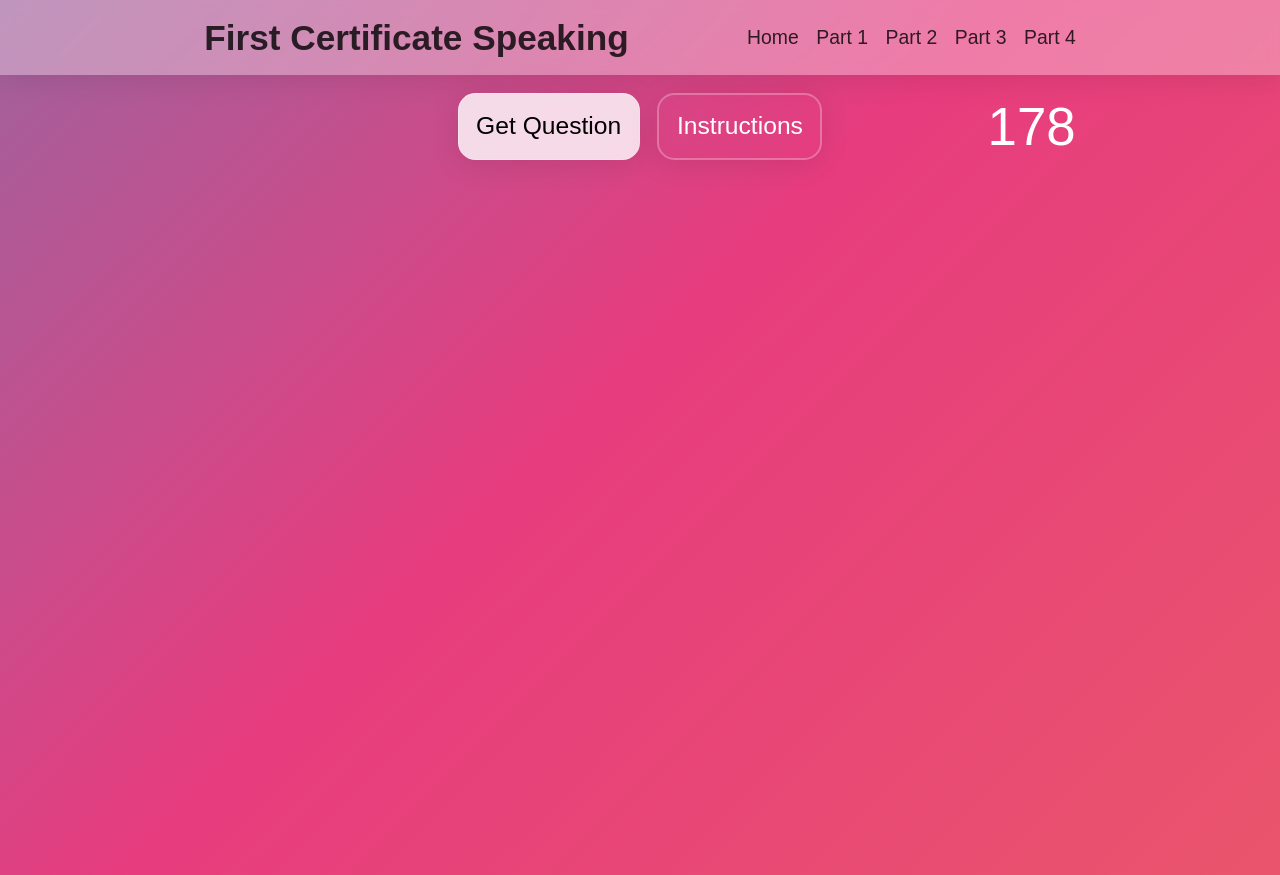
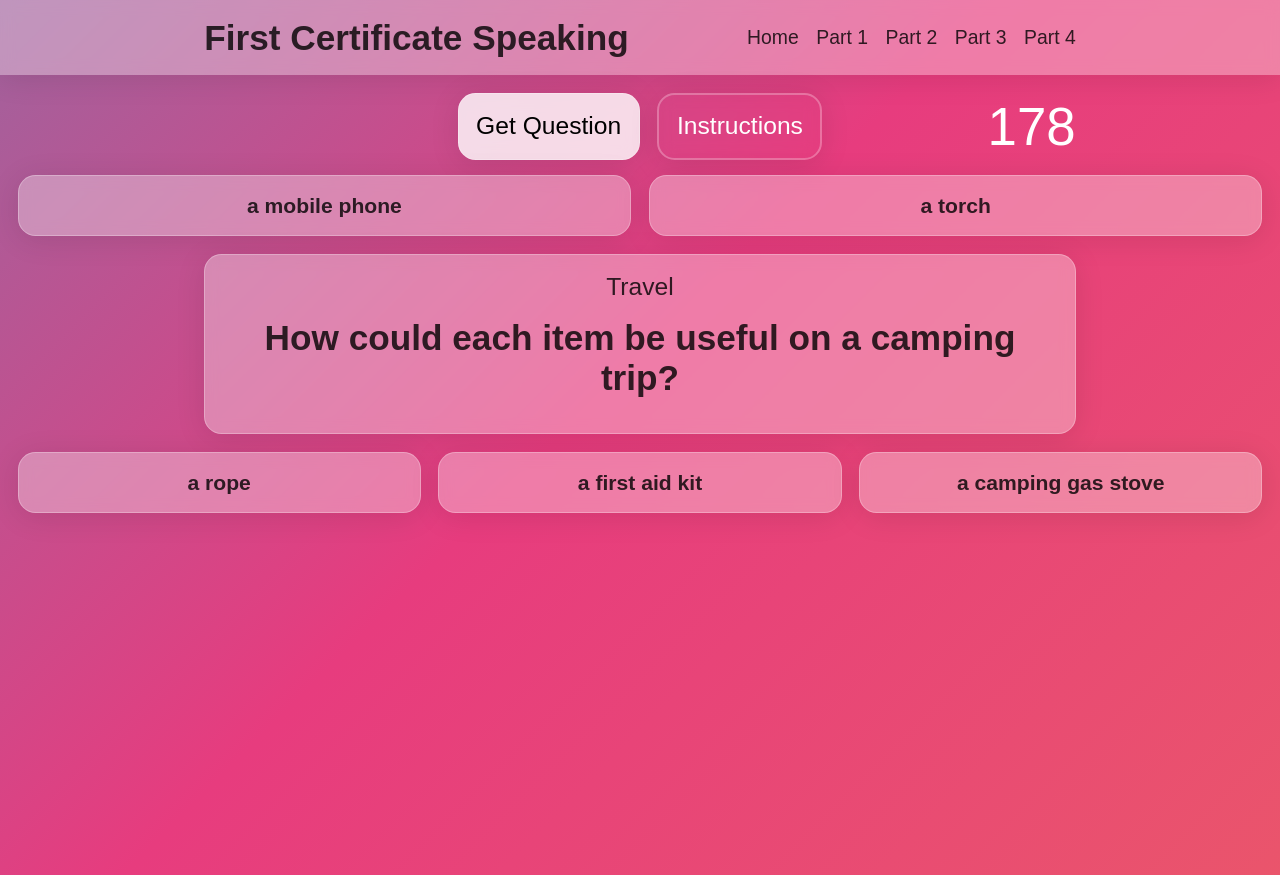
Before and after one commit to 11ac11/speakgen, a Next.js app: page /speaking3 in a window 1280 px wide. Both pictures are taken after a click on the button "Get Question". Built offline with nearby package versions, Linux system fonts and the light colour scheme; a web font is replaced by a local one.

Commit message:
fixed timer and question components

```diff
--- a/components/question.tsx
+++ b/components/question.tsx
@@ -2,7 +2,12 @@
 
 import { useEffect, useState } from "react";
 import styles from "../styles/speaking3.module.css";
-import { QuestionTypes, QuestionStructures } from "../types/types";
+import {
+  QuestionTypes,
+  QuestionStructures,
+  Part2QStructure,
+  Part3QStructure,
+} from "../types/types";
 import Questionbtn from "./questionbtn";
 import Instructions from "./instructions";
 import Secondarybtn from "./secondarybtn";
@@ -13,26 +18,13 @@ export default function Question({ questions }: { questions: QuestionTypes }) {
   const { part, instructions, time, speakTo, questionsByTheme } =
     questions || {};
 
-  console.log("questions:", questions);
-
   const [question, setQuestion] = useState<QuestionStructures | undefined>();
   const [theme, setTheme] = useState<string>();
   const [questionNum, setQuestionNum] = useState<number>();
-  const [timeLeft, setTimeLeft] = useState<number | undefined>();
 
   const themes = questionsByTheme;
 
-  useEffect(() => {
-    const interval = setInterval(
-      () =>
-        timeLeft !== undefined
-          ? setTimeLeft(timeLeft > 0 ? timeLeft - 1 : 0)
-          : "",
-      1000
-    );
-
-    return () => clearInterval(interval);
-  }, [timeLeft]);
+  console.log("question:", question);
 
   const handleSelectQuestion = () => {
     let i = parseFloat((Math.random() * (themes.length - 1)).toFixed(0));
@@ -44,10 +36,9 @@ export default function Question({ questions }: { questions: QuestionTypes }) {
       setTheme(themes[i].theme);
       setQuestion(themes[i].questions[j]);
       setQuestionNum(j);
-      setTimeLeft(time);
-      return null;
+    } else {
+      handleSelectQuestion();
     }
-    handleSelectQuestion();
   };
 
   return (
@@ -59,7 +50,6 @@ export default function Question({ questions }: { questions: QuestionTypes }) {
             <Secondarybtn
               onClick={() => {
                 setQuestion(undefined);
-                setTimeLeft(undefined);
               }}
               text="Instructions"
             />
@@ -67,18 +57,22 @@ export default function Question({ questions }: { questions: QuestionTypes }) {
             ""
           )}
         </div>
-        <>
-          {timeLeft !== 0 ? <Timer time={timeLeft} /> : handleSelectQuestion()}
-        </>
+        <>{!!question && <Timer question={question} timeLeft={time} />}</>
       </div>
       <>
-        <>
-          {question ? (
-            <Question2 part={part} question={question} theme={theme} />
-          ) : (
-            <Instructions instructions={instructions} speakTo={speakTo} />
-          )}
-        </>
+        {question ? (
+          <Question2
+            part={part}
+            question={question}
+            theme={theme}
+            points={(question as Part3QStructure).points}
+            statement={
+              (question as Part2QStructure | Part3QStructure).statement
+            }
+          />
+        ) : (
+          <Instructions instructions={instructions} speakTo={speakTo} />
+        )}
       </>
     </div>
   );
--- a/components/question2.tsx
+++ b/components/question2.tsx
@@ -5,71 +5,75 @@ import { QuestionTypes, QuestionStructures } from "../types/types";
 
 export default function Question({
   question,
+  points,
+  statement,
+  image1,
+  image2,
   theme,
   part,
 }: {
-  question: QuestionStructures | String | undefined;
+  question: QuestionStructures | String;
+  points?: string[];
+  statement?: string;
+  image1?: string;
+  image2?: string;
   theme: string | undefined;
   part: string | undefined;
 }) {
   console.log("question:", question);
   console.log("theme:", theme);
   console.log("part:", part);
-  // if (part === "part1/4") {
-  //   return (
-  //     <div className="themeCont glass">
-  //       <p className="themeText">{theme}</p>
-  //       <h2>{question}</h2>
-  //     </div>
-  //   );
-  // }
-  // if (part === "part2") {
-  //   return (
-  //     <>
-  //       <div className="themeCont themeContPart2 glass">
-  //         <h2>{question.statement}</h2>
-  //       </div>
-  //       <div className={styles.imgsCont}>
-  //         <img src={question.image1} alt="text" className={styles.img} />
-  //         <img src={question.image2} alt="text" className={styles.img} />
-  //       </div>
-  //     </>
-  //   );
-  // }
-  // if (part === "part3") {
-  //   return (
-  //     <>
-  //       <div className={styles.questionCont}>
-  //         <div className={styles.pointsCont}>
-  //           <div className={styles.themePoint}>
-  //             {question.points
-  //               .slice(0, question.points.length / 2)
-  //               .map((question, index) => (
-  //                 <div className={`${styles.question} glass`} key={index}>
-  //                   <p>{question}</p>
-  //                 </div>
-  //               ))}
-  //           </div>
-  //         </div>
-  //         <div className="themeCont glass">
-  //           <p>{theme}</p>
-  //           <h2>{question.statement}</h2>
-  //         </div>
-  //         <div className={styles.pointsCont}>
-  //           <div className={styles.themePoint}>
-  //             {question.points
-  //               .slice(question.points.length / 2)
-  //               .map((question, index) => (
-  //                 <div className={`${styles.question} glass`} key={index}>
-  //                   <p>{question}</p>
-  //                 </div>
-  //               ))}
-  //           </div>
-  //         </div>
-  //       </div>
-  //     </>
-  //   );
-  // }
+  if (part === "part1/4") {
+    return (
+      <div className="themeCont glass">
+        <p className="themeText">{theme}</p>
+        <h2>{`${question}`}</h2>
+      </div>
+    );
+  }
+  if (part === "part2") {
+    return (
+      <>
+        <div className="themeCont themeContPart2 glass">
+          <h2>{statement}</h2>
+        </div>
+        <div className={styles.imgsCont}>
+          <img src={image1} alt="text" className={styles.img} />
+          <img src={image2} alt="text" className={styles.img} />
+        </div>
+      </>
+    );
+  }
+  if (part === "part3" && points?.length) {
+    return (
+      <>
+        <div className={styles.questionCont}>
+          <div className={styles.pointsCont}>
+            <div className={styles.themePoint}>
+              {points.slice(0, points.length / 2).map((question, index) => (
+                <div className={`${styles.question} glass`} key={index}>
+                  <p>{question}</p>
+                </div>
+              ))}
+            </div>
+          </div>
+          <div className="themeCont glass">
+            <p>{theme}</p>
+            <h2>{statement}</h2>
+          </div>
+          <div className={styles.pointsCont}>
+            <div className={styles.themePoint}>
+              {points.slice(points.length / 2).map((question, index) => (
+                <div className={`${styles.question} glass`} key={index}>
+                  <p>{question}</p>
+                </div>
+              ))}
+            </div>
+          </div>
+        </div>
+      </>
+    );
+  }
 
   return null;
 }
--- a/components/timer.tsx
+++ b/components/timer.tsx
@@ -1,9 +1,46 @@
+"use client";
+
+import React, { useState, useEffect, useRef } from "react";
 import styles from "../styles/timer.module.css";
+import { QuestionStructures } from "../types/types";
 
-export default function Timer({ time }: { time: number | undefined }) {
+const CountdownTimer = ({
+  timeLeft,
+  question,
+}: {
+  timeLeft: number;
+  question: QuestionStructures | String | undefined;
+}) => {
+  const [seconds, setSeconds] = useState(timeLeft);
+  const timerRef = useRef<NodeJS.Timeout | null>(null);
+
+  useEffect(() => {
+    // Reset the timer whenever timeLeft changes
+    setSeconds(timeLeft);
+  }, [question, timeLeft]); // Effect triggers when 'timeLeft' changes
+
+  useEffect(() => {
+    if (seconds === 0) return; // Stop when countdown reaches 0
+
+    // Set the timer
+    timerRef.current = setInterval(() => {
+      setSeconds((prev: number) => prev - 1);
+    }, 1000);
+
+    // Clean up the timer on component unmount or when seconds change
+    return () => {
+      if (timerRef.current) clearInterval(timerRef.current);
+    };
+  }, [seconds]); // Effect triggers when 'seconds' change
+
+  // console.log("timeLeft:", timeLeft);
+  // console.log("seconds:", seconds);
+
   return (
     <div className={styles.timerBox}>
-      <p className={styles.timerFont}>{time}</p>
+      <p className={styles.timerFont}>{seconds.toString()}</p>
     </div>
   );
-}
+};
+
+export default CountdownTimer;
--- a/dataPart3.tsx
+++ b/dataPart3.tsx
@@ -4,6 +4,7 @@ export const part3data: Part3 = {
   instructions:
     "The examiner will ask you to have a conversation with your partner and discuss an idea with some prompts to help you. After around 2 minutes, the examiner will ask you to try and decide the most suitable prompt in your opinion.",
   time: 180,
+  part: "part3",
   speakTo: "Your partner",
   questionsByTheme: [
     {
```
